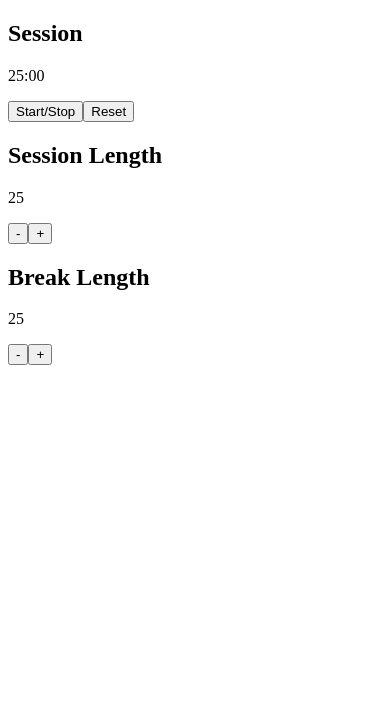
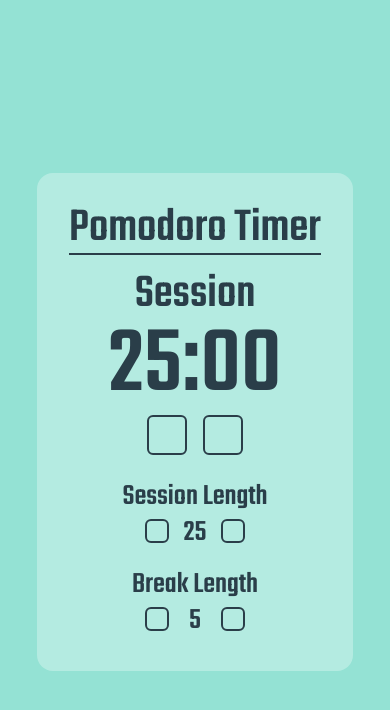
Before and after one commit to dwisatriow/pomodoro-timer, a React (Create React App) app: page / in a window 390 px wide. Shown: the top 710 px of the page. Built offline with nearby package versions, Linux system fonts and the light colour scheme.

Commit message:
Installed Tailwind CSS and added mobile screen styling
Changed app and project name to pomodoro-timer, installed tailwind css and added styling for mobile screen

```diff
--- /dev/null
+++ b/craco.config.js
@@ -0,0 +1,7 @@
+module.exports = {
+  style: {
+    postcss: {
+      plugins: [require("tailwindcss"), require("autoprefixer")],
+    },
+  },
+};
--- a/public/index.html
+++ b/public/index.html
@@ -3,9 +3,19 @@
   <head>
     <meta charset="utf-8" />
     <meta name="viewport" content="width=device-width, initial-scale=1" />
-    <title>25 + 5 Clock</title>
+    <title>Pomodoro Timer</title>
+
+    <!-- Google Fonts -->
+    <link rel="preconnect" href="https://fonts.gstatic.com" />
+    <link
+      href="https://fonts.googleapis.com/css2?family=Teko:wght@500&display=swap"
+      rel="stylesheet"
+    />
   </head>
   <body>
-    <div id="root"></div>
+    <div
+      id="root"
+      class="w-screen h-screen flex justify-center items-center"
+    ></div>
   </body>
 </html>
--- a/src/App.js
+++ b/src/App.js
@@ -1,6 +1,6 @@
 import { useState, useEffect } from "react";
 import useInterval from "./components/hooks/useInterval";
-import "./App.scss";
+import "./App.css";
 import Timer from "./components/Timer";
 import Session from "./components/Session";
 import Break from "./components/Break";
@@ -12,6 +12,7 @@ function App() {
   const [breakLength, setBreakLength] = useState(5);
   const [timeLeft, setTimeLeft] = useState(1500);
 
+  // Setting userInterval callback
   useInterval(
     () => {
       setTimeLeft(timeLeft - 1);
@@ -19,6 +20,7 @@ function App() {
     isRunning ? 1000 : null
   );
 
+  // Handle session changed
   useEffect(() => {
     if (timeLeft === 0 && session === "Session") {
       setSession("Break");
@@ -30,6 +32,7 @@ function App() {
     }
   }, [timeLeft, session, sessionLength, breakLength]);
 
+  // Handle timer length changed
   useEffect(() => {
     if (session === "Session") {
       setTimeLeft(sessionLength * 60);
@@ -39,10 +42,12 @@ function App() {
     }
   }, [sessionLength, breakLength, session]);
 
+  // Handle start/stop
   function handleStartStop() {
     setIsRunning((isRunning) => !isRunning);
   }
 
+  // Handle reset
   function handleReset() {
     setIsRunning(false);
     setSessionLength(25);
@@ -50,38 +55,51 @@ function App() {
     setTimeLeft(1500);
   }
 
+  // Handle session increment
   function handleSessionIncrement() {
     if (isRunning === false && sessionLength >= 1 && sessionLength < 60) {
       setSessionLength(sessionLength + 1);
     }
   }
+  // Handle session decrement
   function handleSessionDecrement() {
     if (isRunning === false && sessionLength > 1 && sessionLength <= 60) {
       setSessionLength(sessionLength - 1);
     }
   }
+
+  // Handle break increment
   function handleBreakIncrement() {
     if (isRunning === false && breakLength >= 1 && breakLength < 60) {
       setBreakLength(breakLength + 1);
     }
   }
+  // Handle break decrement
   function handleBreakDecrement() {
     if (isRunning === false && breakLength > 1 && breakLength <= 60) {
       setBreakLength(breakLength - 1);
     }
   }
 
+  // Calculate minutes and seconds left
   const minutes = Math.floor(timeLeft / 60);
-  const seconds = Math.floor(timeLeft % 60);
+  const seconds = timeLeft % 60;
 
   return (
-    <div className="App">
+    <div
+      id="App"
+      className="bg-white bg-opacity-30 text-primary p-8 rounded-2xl flex flex-col items-center font-sans"
+    >
+      <h1 id="app-name" className="text-5xl border-b-2 border-primary">
+        Pomodoro Timer
+      </h1>
       <Timer
         session={session}
         minutes={minutes}
         seconds={seconds}
         handleStartStop={handleStartStop}
         handleReset={handleReset}
+        isRunning={isRunning}
       />
       <Session
         sessionLength={sessionLength}
@@ -89,7 +107,7 @@ function App() {
         handleSessionDecrement={handleSessionDecrement}
       />
       <Break
-        breakLength={sessionLength}
+        breakLength={breakLength}
         handleBreakIncrement={handleBreakIncrement}
         handleBreakDecrement={handleBreakDecrement}
       />
--- a/src/components/Break.js
+++ b/src/components/Break.js
@@ -1,15 +1,36 @@
+import { Icon } from "@iconify/react";
+import minusIcon from "@iconify/icons-akar-icons/minus";
+import plusIcon from "@iconify/icons-akar-icons/plus";
+
 function Break({ breakLength, handleBreakIncrement, handleBreakDecrement }) {
   return (
-    <div id="break-container">
-      <h2 id="break-label">Break Length</h2>
-      <p id="break-length">{breakLength}</p>
+    <div id="break-container" className="flex flex-col items-center mt-4">
+      <h2 id="break-label" className="text-3xl">
+        Break Length
+      </h2>
 
-      <button id="break-decrement" onClick={handleBreakDecrement}>
-        -
-      </button>
-      <button id="break-increment" onClick={handleBreakIncrement}>
-        +
-      </button>
+      <div
+        id="break-length-control"
+        className="flex items-center justify-between w-28"
+      >
+        <button
+          id="break-decrement"
+          className="border-2 border-primary rounded-md w-6 h-6 flex items-center justify-center mx-1.5 relative -top-0.5"
+          onClick={handleBreakDecrement}
+        >
+          <Icon icon={minusIcon} />
+        </button>
+        <p id="break-length" className="text-3xl">
+          {breakLength}
+        </p>
+        <button
+          id="break-increment"
+          className="border-2 border-primary rounded-md w-6 h-6 flex items-center justify-center mx-1.5 relative -top-0.5"
+          onClick={handleBreakIncrement}
+        >
+          <Icon icon={plusIcon} />
+        </button>
+      </div>
     </div>
   );
 }
--- a/src/components/Session.js
+++ b/src/components/Session.js
@@ -1,19 +1,40 @@
+import { Icon } from "@iconify/react";
+import minusIcon from "@iconify/icons-akar-icons/minus";
+import plusIcon from "@iconify/icons-akar-icons/plus";
+
 function Session({
   sessionLength,
   handleSessionIncrement,
   handleSessionDecrement,
 }) {
   return (
-    <div id="session-container">
-      <h2 id="session-label">Session Length</h2>
-      <p id="session-length">{sessionLength}</p>
+    <div id="session-container" className="flex flex-col items-center mt-6">
+      <h2 id="session-label" className="text-3xl">
+        Session Length
+      </h2>
 
-      <button id="session-decrement" onClick={handleSessionDecrement}>
-        -
-      </button>
-      <button id="session-increment" onClick={handleSessionIncrement}>
-        +
-      </button>
+      <div
+        id="session-length-control"
+        className="flex items-center justify-between w-28"
+      >
+        <button
+          id="session-decrement"
+          className="border-2 border-primary rounded-md w-6 h-6 flex items-center justify-center mx-1.5 relative -top-0.5"
+          onClick={handleSessionDecrement}
+        >
+          <Icon icon={minusIcon} />
+        </button>
+        <p id="session-length" className="text-3xl">
+          {sessionLength}
+        </p>
+        <button
+          id="session-increment"
+          className="border-2 border-primary rounded-md w-6 h-6 flex items-center justify-center mx-1.5 relative -top-0.5"
+          onClick={handleSessionIncrement}
+        >
+          <Icon icon={plusIcon} />
+        </button>
+      </div>
     </div>
   );
 }
--- a/src/components/Timer.js
+++ b/src/components/Timer.js
@@ -1,19 +1,43 @@
-function Timer({ session, minutes, seconds, handleStartStop, handleReset }) {
+import { Icon } from "@iconify/react";
+import playIcon from "@iconify/icons-bi/play";
+import pauseIcon from "@iconify/icons-fe/pause";
+import powerReset from "@iconify/icons-grommet-icons/power-reset";
+
+function Timer({
+  session,
+  minutes,
+  seconds,
+  handleStartStop,
+  handleReset,
+  isRunning,
+}) {
   return (
-    <div id="timer-container">
-      <h2 id="timer-label">{session}</h2>
-      <p id="time-left">
+    <div id="timer-container" className="flex flex-col items-center">
+      <h2 id="timer-label" className="text-5xl mt-4">
+        {session}
+      </h2>
+      <p id="time-left" className="text-8xl">
         {minutes}:{seconds <= 9 ? 0 : null}
         {seconds}
       </p>
       <audio id="beep"></audio>
 
-      <button id="start-stop" onClick={handleStartStop}>
-        Start/Stop
-      </button>
-      <button id="reset" onClick={handleReset}>
-        Reset
-      </button>
+      <div id="timer-control" className="flex">
+        <button
+          id="start-stop"
+          className="border-2 border-primary rounded-md w-10 h-10 flex items-center justify-center mx-2"
+          onClick={handleStartStop}
+        >
+          <Icon icon={isRunning ? pauseIcon : playIcon} width={32} />
+        </button>
+        <button
+          id="reset"
+          className="border-2 border-primary rounded-md w-10 h-10 flex items-center justify-center mx-2"
+          onClick={handleReset}
+        >
+          <Icon icon={powerReset} width={22} hFlip={true} />
+        </button>
+      </div>
     </div>
   );
 }
--- /dev/null
+++ b/src/index.css
@@ -0,0 +1,7 @@
+@tailwind base;
+@tailwind components;
+@tailwind utilities;
+
+body {
+  background: #94e2d4;
+}
--- /dev/null
+++ b/tailwind.config.js
@@ -0,0 +1,18 @@
+module.exports = {
+  purge: ["./src/**/*.{js,jsx,ts,tsx}", "./public/index.html"],
+  darkMode: false, // or 'media' or 'class'
+  theme: {
+    extend: {
+      colors: {
+        primary: "#2A3E49",
+      },
+    },
+    fontFamily: {
+      sans: ["Teko", "sans-serif"],
+    },
+  },
+  variants: {
+    extend: {},
+  },
+  plugins: [],
+};
```
Also changed, not shown: package.json (+16 -5 lines), src/index.js (+6 -5 lines), src/App.css (added), src/App.scss (deleted), 1 other file (tests, documents, lock files or other folders).
